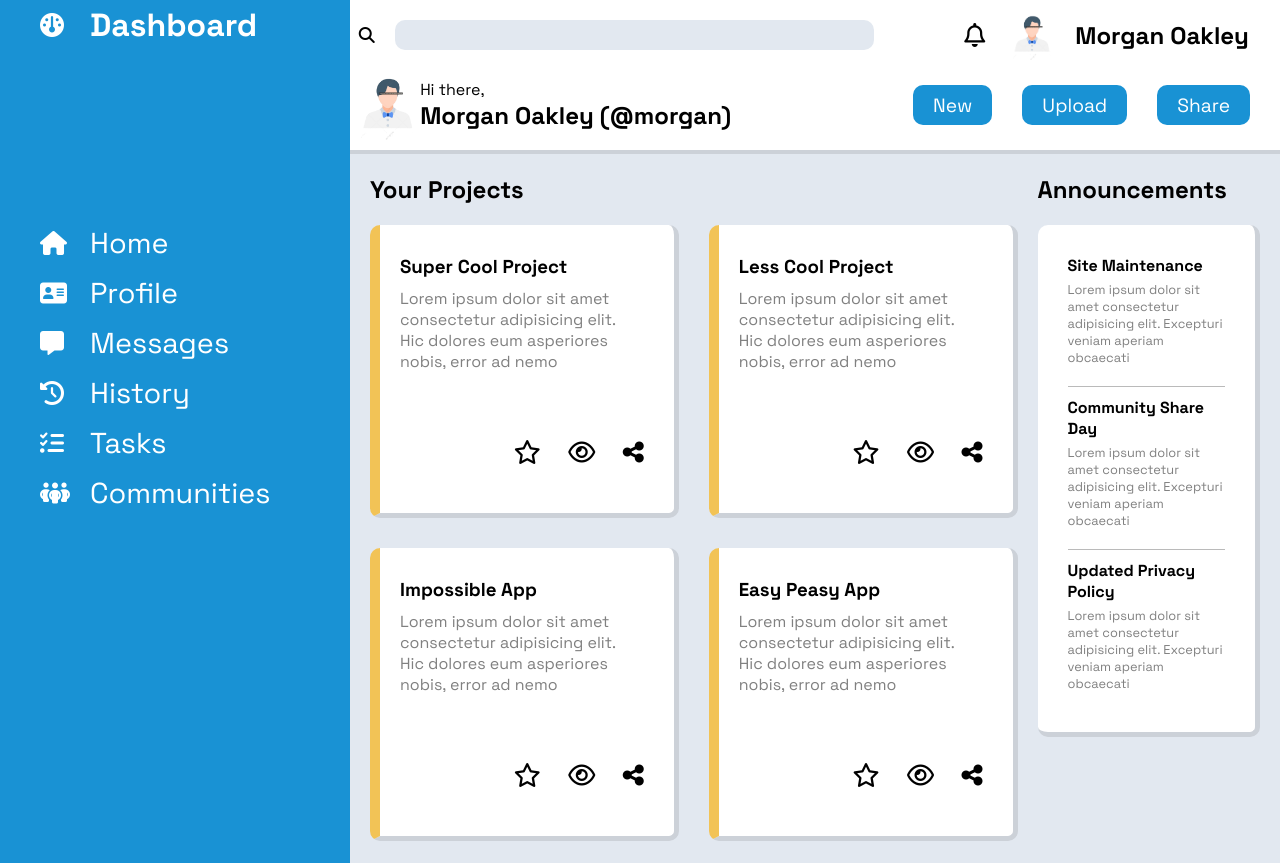
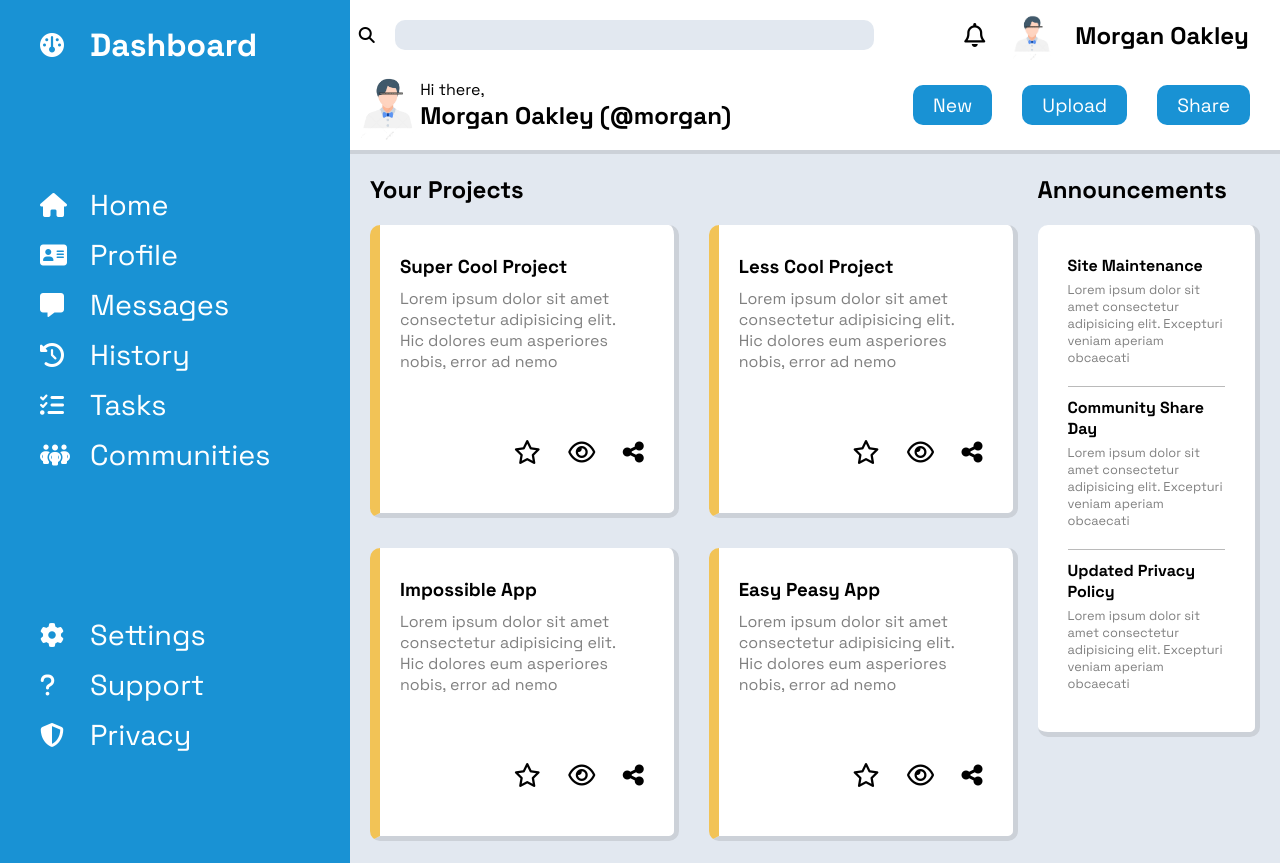
Before and after one commit to farazislam/dashboard, a plain HTML site: page index.html in a window 1280 px wide. Shown: the top 863 px of the page. Drawn offline with Linux system fonts and the light colour scheme; a web font is replaced by a local one.

Commit message:
Updated sidebar

```diff
--- a/style.css
+++ b/style.css
@@ -9,7 +9,7 @@
 }
 
 .website-container {
-    height: 100vh;
+    max-height: 100vh;
     display: grid;
 
     grid-template-areas:
@@ -91,7 +91,7 @@
     grid-area: sidebar;
     display: grid;
     grid-template-columns: 1fr;
-    grid-template-rows: 1fr 5fr 3fr 5fr;
+    grid-template-rows: 100px 350px 250px;
     row-gap: 80px;
     color: white;
     background-color: #1992D4;
@@ -105,6 +105,10 @@
     margin-left: 40px;
     align-items: center;
     justify-items: start;
+}
+
+.sidebar-title {
+    margin-top: 20px;
 }
 
 .sidebar p {
```
